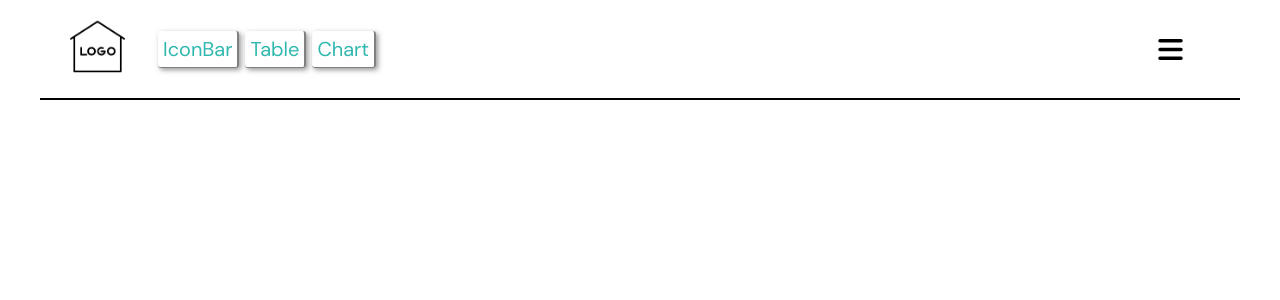
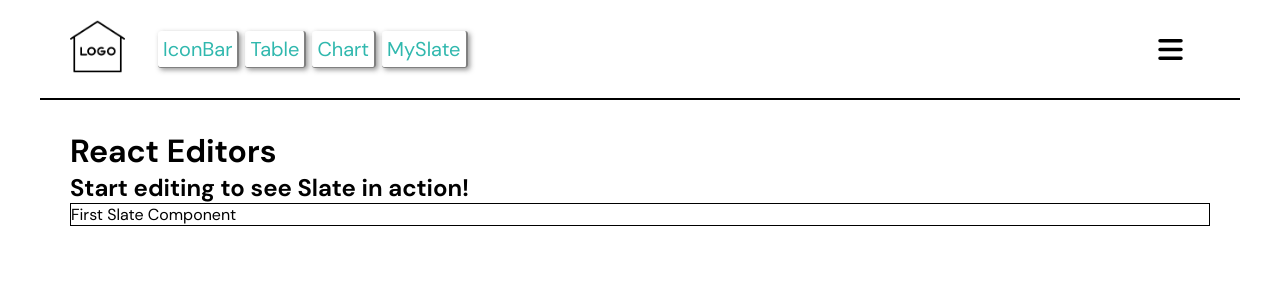
Before and after one commit to zuingo88/react-components, a React (Create React App) app in the folder w3_how-to_styled-components/: page /myslate in a window 1280 px wide. Shown: the top 300 px of the page. Built offline with nearby package versions, Linux system fonts and the light colour scheme.

Commit message:
MySlate - Primo componente

```diff
--- a/w3_how-to_styled-components/package.json
+++ b/w3_how-to_styled-components/package.json
@@ -7,11 +7,14 @@
     "@testing-library/react": "^11.2.7",
     "@testing-library/user-event": "^12.8.3",
     "chart.js": "^3.6.0",
+    "immutable": "^4.0.0",
     "react": "^17.0.2",
     "react-chartjs-2": "^3.3.0",
     "react-dom": "^17.0.2",
     "react-icons": "^4.3.1",
     "react-scripts": "4.0.3",
+    "slate": "^0.66.5",
+    "slate-react": "^0.69.0",
     "web-vitals": "^1.1.2"
   },
   "scripts": {
--- a/w3_how-to_styled-components/src/App.js
+++ b/w3_how-to_styled-components/src/App.js
@@ -8,7 +8,8 @@ import { Navbar } from './components';
 //  COMPONENTS
 import IconBar from "./components/IconBar/IconBar";
 import Table from "./components/Table/Table";
-import Chart from './components/Chart/Chart'
+import Chart from './components/Chart/Chart';
+import MySlate from "./components/MySlate/MySlate";
 
 
 
@@ -25,6 +26,7 @@ function App() {
             <Route path='/iconbar' exact component={IconBar} />
             <Route path='/table' exact component={Table} />
             <Route path='/chart' exact component={Chart} />
+            <Route path='/myslate' exact component={MySlate} />
           </Switch>
         </div>
       </Router>
--- a/w3_how-to_styled-components/src/components/Chart/Chart.js
+++ b/w3_how-to_styled-components/src/components/Chart/Chart.js
@@ -13,7 +13,6 @@ import {
   dataBar,
   optionsBar,
   dataPolar,
-  rand,
   genDataDynamic,
   optionsDynamic
 } from './Chart.style';
--- a/w3_how-to_styled-components/src/components/Chart/Chart.style.js
+++ b/w3_how-to_styled-components/src/components/Chart/Chart.style.js
@@ -111,7 +111,6 @@ export const genDataDynamic = () => ({
       borderWidth: 3,
       borderRadius: 10,
       maxBarThickness: 30,
-      // minBarLength: 20,
     },
   ],
 });
@@ -128,7 +127,6 @@ export const optionsDynamic = {
       min: -10,
       max: 10,
       ticks: {
-        // forces step size to be 50 units
         stepSize: 1,
       }
     },
--- /dev/null
+++ b/w3_how-to_styled-components/src/components/MySlate/MySlate.js
@@ -0,0 +1,28 @@
+import React, { useState, useMemo } from "react";
+import { createEditor } from "slate";
+import { Slate, Editable, withReact } from "slate-react";
+
+const MySlate = () => {
+  const editor = useMemo(() => withReact(createEditor()), []);
+  const [value, setValue] = useState([
+    {
+      type: "paragraph",
+      children: [{ text: "First Slate Component" }]
+    }
+  ]);
+  return (
+    <div id='pageContainer' style={{ display: 'block' }}>
+      <h1>React Editors</h1>
+      <h2>Start editing to see Slate in action!</h2>
+      <Slate
+        editor={editor}
+        value={value}
+        onChange={(newValue) => setValue(newValue)}
+      >
+        <Editable style={{ border: "1px solid black" }} />
+      </Slate>
+    </div>
+  );
+}
+
+export default MySlate
--- /dev/null
+++ b/w3_how-to_styled-components/src/components/MySlate/MySlate.style.js
@@ -0,0 +1 @@
+import styled from "styled-components";
--- a/w3_how-to_styled-components/src/components/Navbar/Navbar.js
+++ b/w3_how-to_styled-components/src/components/Navbar/Navbar.js
@@ -30,10 +30,10 @@ const Navbar = () => {
         <NavItem>
           <NavLink to='/chart'>Chart</NavLink>
         </NavItem>
+        <NavItem>
+          <NavLink to='/myslate'>MySlate</NavLink>
+        </NavItem>
         {/*
-        <NavItem>
-          <NavLink to='/aea1'>AppEvaAdm1</NavLink>
-        </NavItem>
         <NavItem>
           <NavLink to='/aea2'>AppEvaAdm2</NavLink>
         </NavItem>
```
Also changed, not shown: 1 other file (tests, documents, lock files or other folders).
